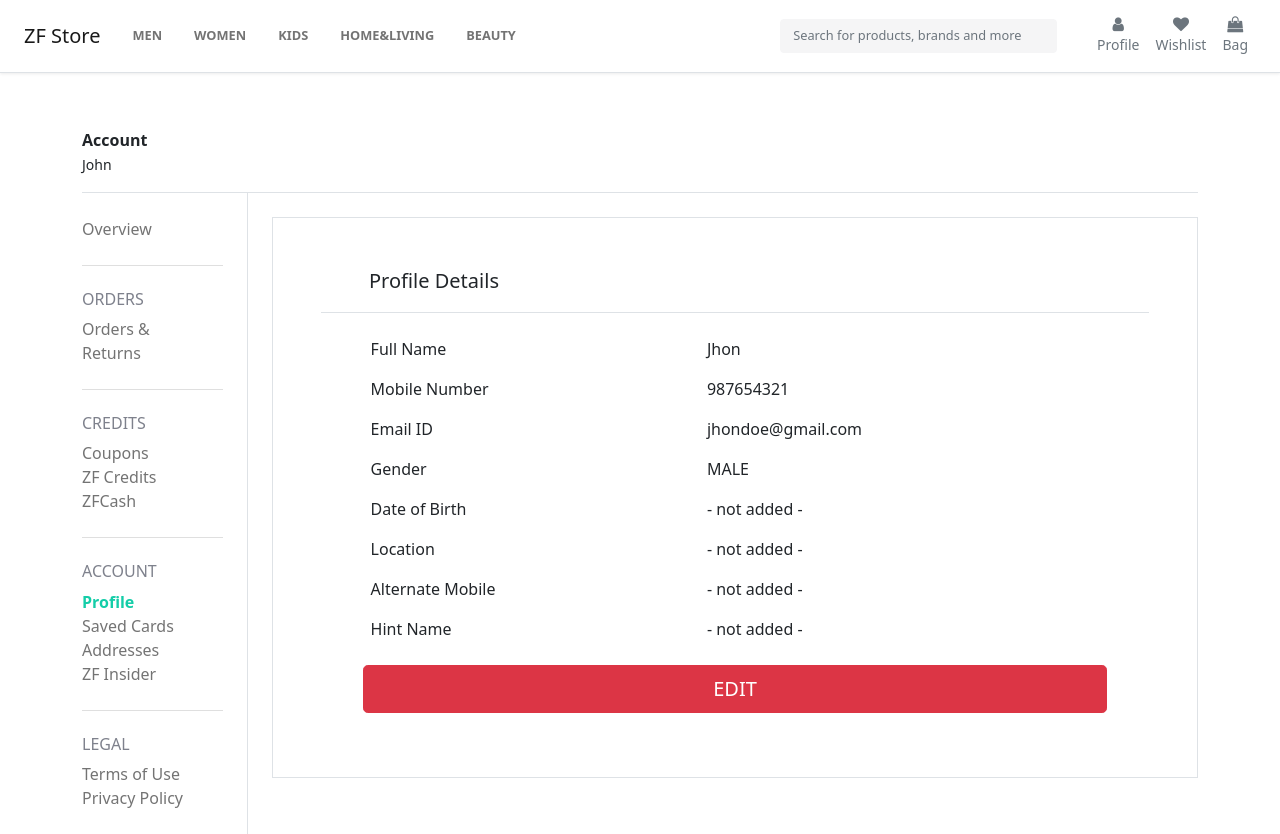
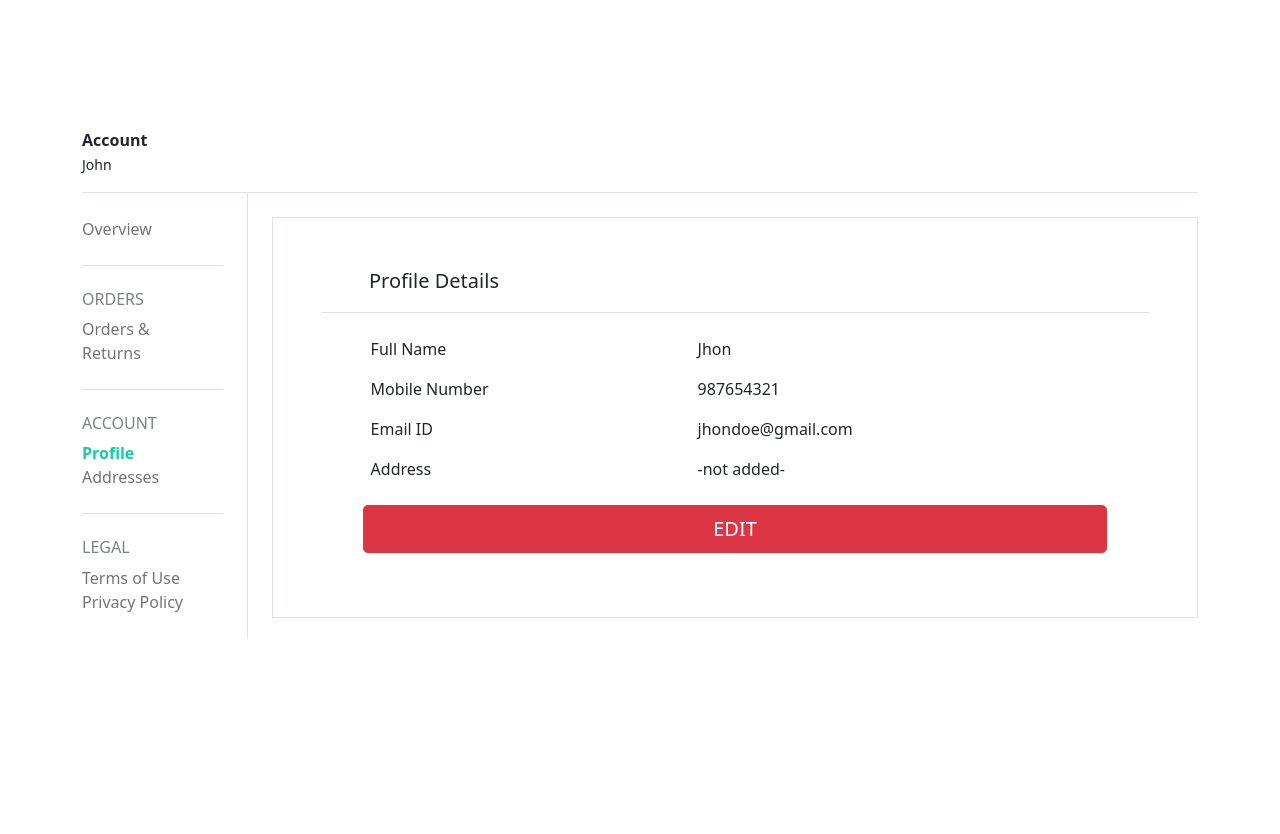
Before and after one commit to ramunaidubobbili/zf-store, a React (Create React App) app: page / in a window 1280 px wide. After the commit the page ends 800 px from the top, so only its background shows below. Built offline with nearby package versions, Linux system fonts and the light colour scheme.

Commit message:
Profile page modifications

```diff
--- a/src/App.js
+++ b/src/App.js
@@ -1,11 +1,9 @@
-import Header from './components/header';
 import Profile from './components/profile/profile';
 import './custom.css';
 
 function App() {
   return (
     <div className="App">
-      <Header/>
       <main>
         <Profile/>
       </main>
--- a/src/components/header.jsx
+++ /dev/null
@@ -1,73 +0,0 @@
-import React from "react";
-
-class Header extends React.Component{
-    constructor(props){
-        super(props)
-        this.state = {
-
-        }
-    }
-
-    render(){
-        return(
-            <>
-                <header className="header mb-3 d-flex fixed-top border-bottom">
-                    <div className="container-fluid">
-                        <nav className="navbar navbar-expand-lg navbar-light py-md-3">
-                            <div className="container-fluid">
-                                <button className="navbar-toggler" type="button" data-bs-toggle="collapse" data-bs-target="#navbarTogglerDemo03" aria-controls="navbarTogglerDemo03" aria-expanded="false" aria-label="Toggle navigation">
-                                    <span className="navbar-toggler-icon"></span>
-                                </button>
-                                <a className="navbar-brand" href="./home">ZF Store</a>
-                                <div className="collapse navbar-collapse" id="navbarTogglerDemo03">
-                                    <ul className="navbar-nav me-auto mb-2 mb-lg-0">
-                                    <li className="nav-item">
-                                        <a className="nav-link text-uppercase fw-bold px-md-3" href="./men">Men</a>
-                                    </li>
-                                    <li className="nav-item">
-                                        <a className="nav-link text-uppercase fw-bold px-md-3" href="./women">women</a>
-                                    </li>
-                                    <li className="nav-item">
-                                        <a className="nav-link text-uppercase fw-bold px-md-3" href="./kids">kids</a>
-                                    </li>
-                                    <li className="nav-item">
-                                        <a className="nav-link text-uppercase fw-bold px-md-3" href="./home_living">home&amp;living</a>
-                                    </li>
-                                    <li className="nav-item">
-                                        <a className="nav-link text-uppercase fw-bold px-md-3" href="./beauty">beauty</a>
-                                    </li>
-                                    </ul>
-                                    <form className="d-flex w-25 me-4">
-                                    <input className="form-control search-control me-2" type="search" placeholder="Search for products, brands and more" aria-label="Search"/>
-                                    </form>
-                                    <ul className="nav col-12 col-lg-auto my-2 justify-content-center my-md-0 text-small">
-                                    <li>
-                                        <a href="./profile" className="nav-link text-secondary text-center px-2 py-0">
-                                        <i className="fa fa-user d-block mx-auto"></i>
-                                        <small>Profile</small>
-                                        </a>
-                                    </li>
-                                    <li>
-                                        <a href="./wishlist" className="nav-link text-secondary text-center px-2 py-0">
-                                        <i className="fa fa-heart d-block mx-auto"></i>
-                                        <small>Wishlist</small>
-                                        </a>
-                                    </li>
-                                    <li>
-                                        <a href="./bag" className="nav-link text-secondary text-center px-2 py-0">
-                                        <i className="fa fa-shopping-bag d-block mx-auto"></i>
-                                        <small>Bag</small>
-                                        </a>
-                                    </li>
-                                    </ul>
-                                </div>
-                            </div>
-                        </nav>
-                    </div>
-                </header>
-            </>
-        )
-    }
-}
-
-export default Header;
--- a/src/components/profile/leftPanel.jsx
+++ b/src/components/profile/leftPanel.jsx
@@ -12,17 +12,9 @@ class LeftPanel extends React.Component{
                     <a href="" className="p-0 d-block">Orders &amp; Returns</a>
                 </li>
                 <li className="list-group-item ps-0 py-4">
-                    <h6 className="fw-normal text-uppercase">credits</h6>
-                    <a href="" className="p-0 d-block">Coupons</a>
-                    <a href="" className="p-0 d-block">ZF Credits</a>
-                    <a href="" className="p-0 d-block">ZFCash</a>
-                </li>
-                <li className="list-group-item ps-0 py-4">
                     <h6 className="fw-normal text-uppercase">Account</h6>
                     <a href="" className="p-0 d-block active">Profile</a>
-                    <a href="" className="p-0 d-block">Saved Cards</a>
                     <a href="" className="p-0 d-block">Addresses</a>
-                    <a href="" className="p-0 d-block">ZF Insider</a>
                 </li>
                 <li className="list-group-item ps-0 py-4">
                     <h6 className="fw-normal text-uppercase">Legal</h6>
--- a/src/components/profile/profileDetails.jsx
+++ b/src/components/profile/profileDetails.jsx
@@ -35,24 +35,8 @@ class ProfileDetails extends React.Component{
                                             <td>jhondoe@gmail.com</td>
                                         </tr>
                                         <tr>
-                                            <td>Gender</td>
-                                            <td>MALE</td>
-                                        </tr>
-                                        <tr>
-                                            <td>Date of Birth</td>
-                                            <td>- not added -</td>
-                                        </tr>
-                                        <tr>
-                                            <td>Location</td>
-                                            <td>- not added -</td>
-                                        </tr>
-                                        <tr>
-                                            <td>Alternate Mobile</td>
-                                            <td>- not added -</td>
-                                        </tr>
-                                        <tr>
-                                            <td>Hint Name</td>
-                                            <td>- not added -</td>
+                                            <td>Address</td>
+                                            <td>-not added-</td>
                                         </tr>
                                     </tbody>
                                 </table>
```
